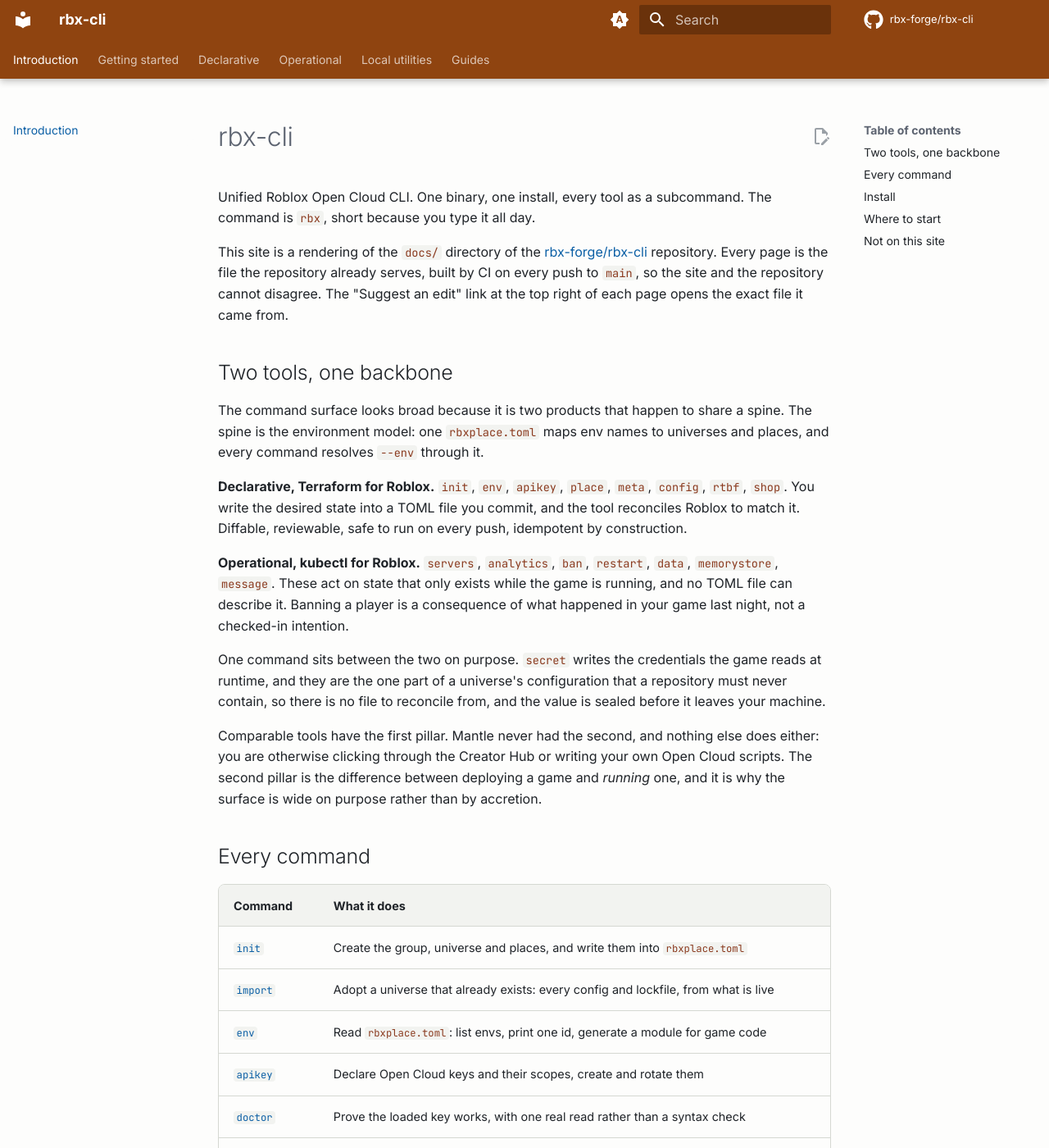
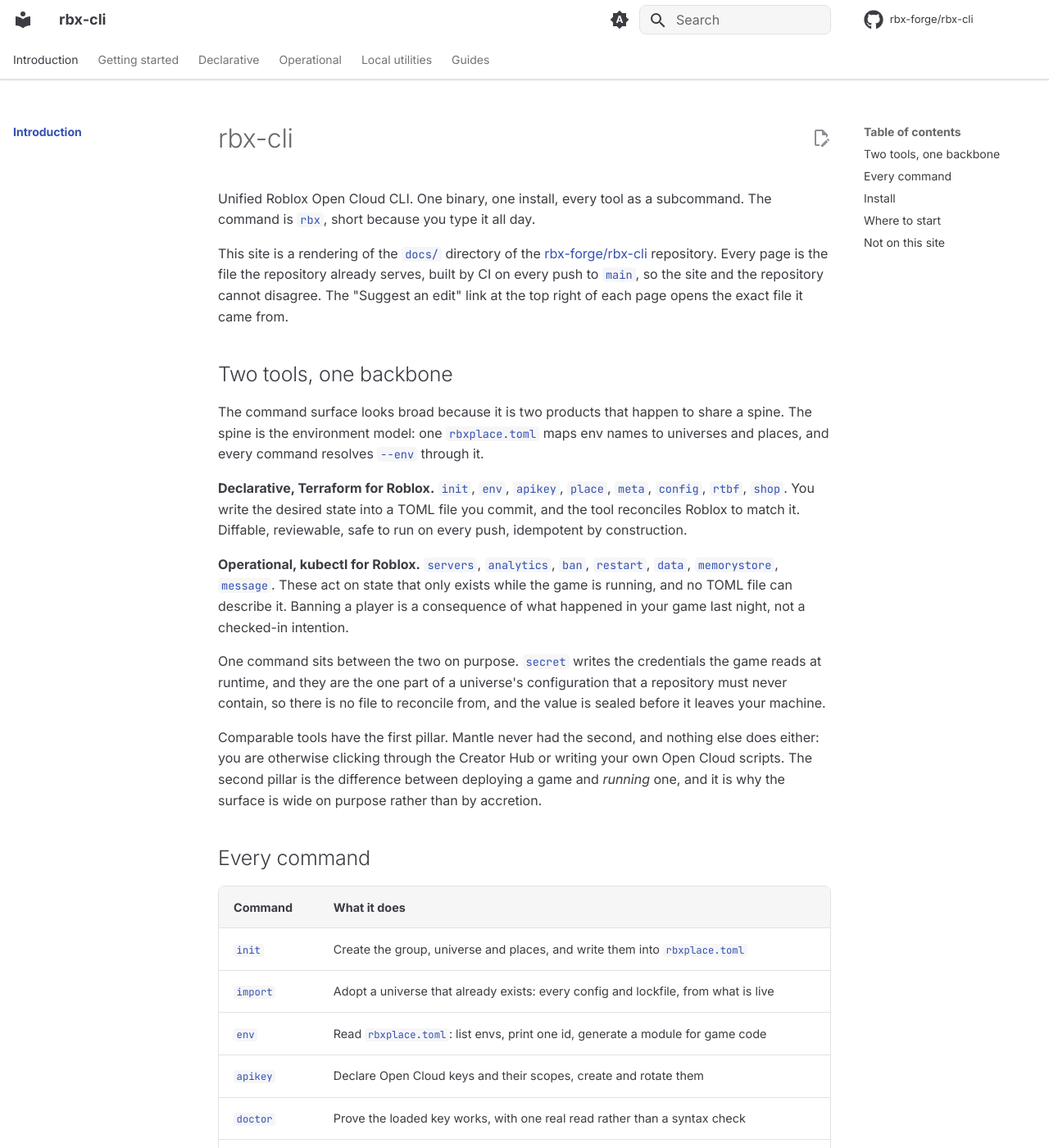
Before and after one commit to rbx-forge/rbx-cli, an MkDocs documentation site: the page built from docs/index.md, in a window 1280 px wide and 1400 px high. Shown: the whole window at 82% size. Built offline with MkDocs 1.6.1 and Material for MkDocs 9.7.7, drawn with Linux system fonts in a browser that asks for light colours; comment, search, counter and statistics services are not loaded.

Commit message:
docs: take the palette from the site the look was asked for (#45)
The colours were carried over from the mdBook theme, copper on off-white,
which is why the light mode did not look like the site this layout was
modelled on. These are that site's own values, read off its stylesheet rather
than eyeballed: it is built with VitePress, not the Docusaurus I had assumed,
and it keeps the VitePress defaults. Indigo `#3451b2` on pure white, text at
`#3c3c43` rather than black, and `#1b1b1f` on the dark side.

Measured rather than assumed, both modes, including the pair a palette usually
misses. On white: text 10.94:1, secondary 5.62:1, the indigo 7.08:1, and
6.56:1 where it sits on the code background. On `#1b1b1f`: 12.81, 5.99, 8.50
and 7.95. All above the 4.5:1 AA asks for.

The header is no longer painted with the brand. Material's default is a solid
bar of the primary colour; VitePress leaves it the page colour, separates it
with a hairline, and spends the brand on links and the active entry. That is
most of the difference between reading as a document and reading as an
application chrome, and it is why swapping only the hex values would not have
closed the gap.

```diff
--- a/docs/stylesheets/extra.css
+++ b/docs/stylesheets/extra.css
@@ -1,67 +1,137 @@
 /* Palette for rbx-cli's documentation site.
  *
- * Material ships a fixed set of named primaries; `primary: custom` in
- * mkdocs.yml hands the choice here instead, which is what lets these keep the
- * pairs the previous theme measured rather than picking the nearest preset.
+ * These are VitePress's own default values, read off the stylesheet of a site
+ * built with it rather than eyeballed: `#3451b2` indigo on pure white, text at
+ * `#3c3c43` rather than black, and the dark side at `#1b1b1f`. Material ships
+ * a fixed set of named primaries, so `primary: custom` in mkdocs.yml hands the
+ * choice here.
  *
- * Every pair below is at least 4.5:1 (WCAG AA), including the two cases a
- * palette usually misses: a link sitting on a code background, and table
- * borders on a page that is mostly tables.
+ * Every pair is measured, not assumed. On white: text 10.94:1, secondary text
+ * 5.62:1, the indigo 7.08:1, and 6.56:1 where it sits on the code background,
+ * which is the pair a palette usually misses. On `#1b1b1f`: 12.81, 5.99, 8.50
+ * and 7.95. All above the 4.5:1 that WCAG AA asks for.
  *
- * Three decisions worth stating, because they are the ones somebody would
+ * Two decisions worth stating, because they are the ones somebody would
  * otherwise "fix":
  *
- * 1. Links stay blue. Every paragraph on this site carries two or three
- *    cross-references, so link colour is read more often than anything else
- *    here and a learned affordance is worth more than novelty. Identity does
- *    not go here.
- * 2. The identity is one copper accent, and it is spent on the header, the
- *    active nav entry and the search mark. Anywhere else it becomes a second
- *    link colour and the first stops meaning anything.
- * 3. Inline code is terracotta rather than the body colour, so `--place-id`
- *    and a link are told apart without clicking. On pages where the two sit in
- *    the same sentence constantly, that is the difference worth paying for.
+ * 1. The header is not painted with the brand. Material's default is a solid
+ *    bar of the primary colour; VitePress leaves it the page colour and spends
+ *    the brand on links and the active entry. That is most of why one reads as
+ *    a document and the other as an application chrome.
+ * 2. Inline code keeps the brand colour rather than the body colour, which is
+ *    also what VitePress does, so `--place-id` and a link are told apart
+ *    without clicking. On pages where the two sit in the same sentence
+ *    constantly, that is the difference worth paying for.
  */
-
-:root {
-  --md-primary-fg-color: #8f4410;
-  --md-primary-fg-color--light: #a75718;
-  --md-primary-fg-color--dark: #6f340b;
-  --md-accent-fg-color: #a34e12;
-}
 
 /* ── Light ─────────────────────────────────────────────────────────────── */
 [data-md-color-scheme="default"] {
-  /* Off-white and near-black rather than #fff on #000: the pair still measures
-   * 15.5:1, without the glare that makes long prose tiring. */
-  --md-default-bg-color: #fdfdfc;
-  --md-default-fg-color: #1f2328;
-  --md-default-fg-color--light: #5c6370;
-  --md-default-fg-color--lighter: #9aa0a6;
+  --brand: #3451b2;
+  --brand-strong: #3a5ccc;
+  --brand-soft: rgb(100 108 255 / 14%);
 
-  --md-typeset-a-color: #0b5fa5; /* 6.46:1 on the page, 5.80:1 on code */
-  --md-code-fg-color: #8a3a1e; /* 6.85:1 on the code background */
-  --md-code-bg-color: #f2f3f0;
+  --md-primary-fg-color: #ffffff;
+  --md-primary-fg-color--light: #ffffff;
+  --md-primary-fg-color--dark: #f6f6f7;
+  /* What sits *on* the header. Neutral, because the header is not painted. */
+  --md-primary-bg-color: #3c3c43;
+  --md-primary-bg-color--light: #67676c;
 
-  --md-typeset-table-color: #d5d8d2; /* visible in a dense table, not noise */
-  --md-footer-bg-color: #24282d;
+  --md-accent-fg-color: var(--brand-strong);
+
+  --md-default-bg-color: #ffffff;
+  --md-default-fg-color: #3c3c43;
+  --md-default-fg-color--light: #67676c;
+  --md-default-fg-color--lighter: #8e8e95;
+  --md-default-fg-color--lightest: #e2e2e3;
+
+  --md-typeset-a-color: var(--brand);
+  --md-code-fg-color: var(--brand);
+  --md-code-bg-color: #f6f6f7;
+
+  --md-typeset-table-color: #e2e2e3;
+  --md-footer-bg-color: #1b1b1f;
+  --md-footer-bg-color--dark: #161618;
 }
 
 /* ── Dark ──────────────────────────────────────────────────────────────── */
 [data-md-color-scheme="slate"] {
-  --md-hue: 215;
-  --md-default-bg-color: #14171a;
-  --md-default-fg-color: #c9d1d9; /* 11.66:1 */
-  --md-default-fg-color--light: #8b949e;
-  --md-default-fg-color--lighter: #5b636b;
+  --brand: #a8b1ff;
+  --brand-strong: #5c73e7;
+  --brand-soft: rgb(100 108 255 / 16%);
 
-  --md-typeset-a-color: #6cb6ff; /* 8.37:1 on the page, 7.55:1 on code */
-  --md-code-fg-color: #e8a87c; /* 7.97:1 on the code background */
-  --md-code-bg-color: #1c2126;
+  --md-primary-fg-color: #1b1b1f;
+  --md-primary-fg-color--light: #202127;
+  --md-primary-fg-color--dark: #161618;
+  --md-primary-bg-color: #dfdfd6;
+  --md-primary-bg-color--light: #98989f;
 
-  --md-typeset-table-color: #2a3038;
-  --md-primary-fg-color: #1a1e23;
-  --md-accent-fg-color: #d98b4a;
+  --md-accent-fg-color: var(--brand);
+
+  --md-default-bg-color: #1b1b1f;
+  --md-default-fg-color: #dfdfd6;
+  --md-default-fg-color--light: #98989f;
+  --md-default-fg-color--lighter: #6a6a71;
+  --md-default-fg-color--lightest: #2e2e32;
+
+  --md-typeset-a-color: var(--brand);
+  --md-code-fg-color: var(--brand);
+  --md-code-bg-color: #202127;
+
+  --md-typeset-table-color: #2e2e32;
+  --md-footer-bg-color: #161618;
+  --md-footer-bg-color--dark: #131316;
+}
+
+/* ── Header and tabs ───────────────────────────────────────────────────── */
+
+/* A hairline instead of a coloured slab. Without it the header and the page
+ * are the same colour with nothing between them. */
+.md-header {
+  box-shadow: none;
+  border-bottom: 1px solid var(--md-typeset-table-color);
+}
+
+.md-header--shadow {
+  box-shadow: 0 0 0.2rem rgb(0 0 0 / 6%);
+}
+
+.md-tabs {
+  border-bottom: 1px solid var(--md-typeset-table-color);
+}
+
+.md-tabs__link {
+  opacity: 0.72;
+  font-weight: 500;
+}
+
+.md-tabs__link:hover,
+.md-tabs__link--active {
+  opacity: 1;
+  color: var(--brand);
+}
+
+.md-search__form {
+  background: var(--md-code-bg-color);
+  border: 1px solid var(--md-typeset-table-color);
+  border-radius: 8px;
+}
+
+.md-search__form:hover {
+  background: var(--md-code-bg-color);
+  border-color: var(--brand);
+}
+
+/* ── Navigation ────────────────────────────────────────────────────────── */
+
+.md-nav__link--active,
+.md-nav__link--active code {
+  color: var(--brand);
+  font-weight: 600;
+}
+
+.md-nav__item .md-nav__link:hover {
+  color: var(--brand);
 }
 
 /* ── Layout ────────────────────────────────────────────────────────────── */
@@ -102,10 +172,26 @@
   border-radius: 8px;
 }
 
-/* ── Search mark, the accent's third and last use ──────────────────────── */
+/* ── Details, of which these pages have sixty-five ─────────────────────── */
+
+.md-typeset details {
+  border-radius: 8px;
+  border-color: var(--md-typeset-table-color);
+  box-shadow: none;
+}
+
+.md-typeset details > summary {
+  background: var(--md-code-bg-color);
+}
+
+.md-typeset details > summary::before {
+  background-color: var(--brand);
+}
+
+/* ── Search mark ───────────────────────────────────────────────────────── */
 
 .md-search-result__teaser mark,
 .md-typeset mark {
-  background: color-mix(in srgb, var(--md-accent-fg-color) 26%, transparent);
+  background: var(--brand-soft);
   color: inherit;
 }
```
